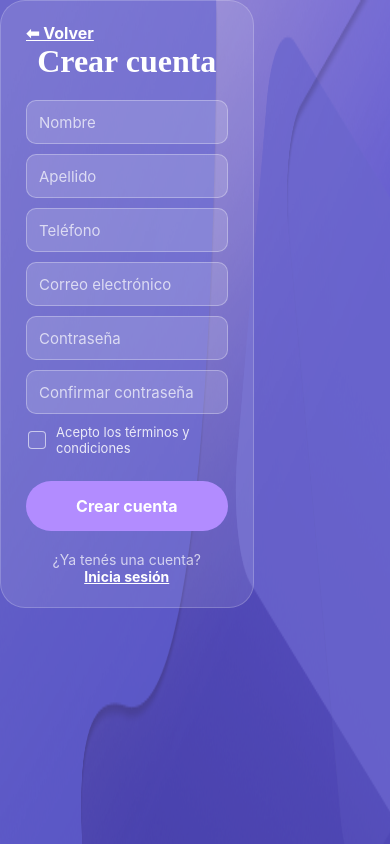
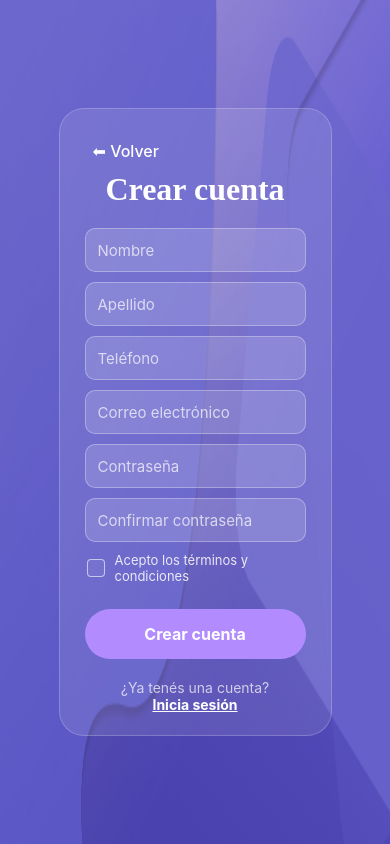
Before and after one commit to ftr-Melodika/FRONTEND_MELODIKA, a React Native app: screen /Register in a window 390 px wide. Built offline with nearby package versions, Linux system fonts and the light colour scheme.

Commit message:
Detalles UI hechos

```diff
--- a/src/components/Background.js
+++ b/src/components/Background.js
@@ -35,8 +35,10 @@ const styles = StyleSheet.create({
   content: {
     flex: 1,
     width: '100%',
-    // 👇 Eliminamos justifyContent y alignItems para que no comprima a los hijos.
-    // Ahora cada pantalla es libre de usar todo el ancho disponible.
+    // Centramos el contenido por defecto para que formularios queden centrados
+    // en pantallas como Login / Register sin tocar cada pantalla individualmente.
+    alignItems: 'center',
+    justifyContent: 'center'
   },
 });
 
--- a/src/components/Button.js
+++ b/src/components/Button.js
@@ -4,6 +4,7 @@ import { TouchableOpacity, Text, StyleSheet, ActivityIndicator } from 'react-nat
 export function Button({ title, onPress, variant = 'primary', style, textStyle, loading = false }) {
   const isSecondary = variant === 'secondary';
   const isLink = variant === 'link';
+  const isBack = variant === 'back';
 
   return (
     <TouchableOpacity
@@ -11,6 +12,7 @@ export function Button({ title, onPress, variant = 'primary', style, textStyle,
         styles.button,
         isSecondary && styles.buttonSecondary,
         isLink && styles.buttonLink,
+        isBack && styles.buttonBack,
         style
       ]}
       onPress={onPress}
@@ -24,6 +26,7 @@ export function Button({ title, onPress, variant = 'primary', style, textStyle,
           styles.text,
           isSecondary && styles.textSecondary,
           isLink && styles.textLink,
+          isBack && styles.textBack,
           textStyle
         ]}>
           {title}
@@ -35,9 +38,11 @@ export function Button({ title, onPress, variant = 'primary', style, textStyle,
 
 const styles = StyleSheet.create({
   button: { backgroundColor: '#b28cff', paddingVertical: 15, borderRadius: 30, alignItems: 'center', marginVertical: 10, width: '100%' },
+  buttonBack: { backgroundColor: 'transparent', paddingVertical: 6, paddingHorizontal: 8, borderRadius: 12, alignSelf: 'flex-start', marginVertical: 4, width: 'auto' },
   buttonSecondary: { backgroundColor: 'transparent', borderColor: '#fff', borderWidth: 1 },
   buttonLink: { backgroundColor: 'transparent', paddingVertical: 0, marginVertical: 0, width: 'auto' },
   text: { color: '#fff', fontSize: 16, fontWeight: 'bold' },
+  textBack: { color: '#fff', fontSize: 14, fontWeight: '500' },
   textSecondary: { color: '#fff' },
   textLink: { color: '#fff', fontSize: 14, textDecorationLine: 'underline' },
 });
--- a/src/components/SideMenu.js
+++ b/src/components/SideMenu.js
@@ -11,6 +11,7 @@ import { SubMenuItem } from './menu/SubMenuItem';
 
 const { width } = Dimensions.get('window');
 const DRAWER_WIDTH = 320;
+const DRAWER_LEFT_OFFSET = 48; // separacion para evitar notch/isla dinámica (ajuste final)
 
 // 👇 2. LIMPIAMOS LAS PROPS FANTASMAS (Chau cuenta y token)
 export function SideMenu({ visible, onClose, perfil, navigation }) {
@@ -54,6 +55,8 @@ export function SideMenu({ visible, onClose, perfil, navigation }) {
       <TouchableWithoutFeedback onPress={onClose}>
         <View style={styles.backdrop} />
       </TouchableWithoutFeedback>
+      {/* Relleno izquierdo para que el contenido del drawer no quede pegado al borde */}
+      <View style={styles.leftFill} />
       <Animated.View style={[styles.drawer, { transform: [{ translateX: slideAnim }] }]}>
 
         {/* Usamos el header de tu compa, pero sin pasarle la 'cuenta' innecesaria */}
@@ -116,11 +119,12 @@ export function SideMenu({ visible, onClose, perfil, navigation }) {
 const styles = StyleSheet.create({
   backdrop: { ...StyleSheet.absoluteFillObject, backgroundColor: 'rgba(0,0,0,0.6)' },
   drawer: {
-    position: 'absolute', top: 0, bottom: 0, left: 0,
+    position: 'absolute', top: 0, bottom: 0, left: DRAWER_LEFT_OFFSET,
     width: DRAWER_WIDTH,
     backgroundColor: '#0B0B15', // Fondo Deep Dark Figma
     borderRightWidth: 1, borderRightColor: 'rgba(255,255,255,0.05)'
   },
   scroll: { flex: 1, paddingTop: 5 },
+  leftFill: { position: 'absolute', left: 0, top: 0, bottom: 0, width: DRAWER_LEFT_OFFSET, backgroundColor: '#0B0B15' },
 
 });
--- a/src/components/menu/AccordotionItem.js
+++ b/src/components/menu/AccordotionItem.js
@@ -32,15 +32,15 @@ export function AccordotionItem({ title, icon, children }) {
 }
 
 const styles = StyleSheet.create({
-  container: { flexDirection: 'row', justifyContent: 'space-between', alignItems: 'center', paddingVertical: 16, paddingHorizontal: 25, borderLeftWidth: 4, borderLeftColor: 'transparent' },
+  container: { flexDirection: 'row', justifyContent: 'space-between', alignItems: 'center', paddingVertical: 16, paddingLeft: 30, paddingRight: 20, borderLeftWidth: 4, borderLeftColor: 'transparent' },
   openContainer: { backgroundColor: 'rgba(255,255,255,0.02)' },
-  leftContent: { flexDirection: 'row', alignItems: 'center' },
-  icon: { fontSize: 20, marginRight: 15, color: 'rgba(255,255,255,0.7)' },
-  text: { color: 'rgba(255,255,255,0.85)', fontSize: 16, fontWeight: '600' },
+  leftContent: { flexDirection: 'row', alignItems: 'center', flex: 1 },
+  icon: { fontSize: 20, marginRight: 12, color: 'rgba(255,255,255,0.7)' },
+  text: { color: 'rgba(255,255,255,0.85)', fontSize: 15, fontWeight: '600', flexShrink: 1, flexWrap: 'wrap' },
   openText: { color: '#fff' },
-  arrow: { color: 'rgba(255,255,255,0.4)', fontSize: 12 },
+  arrow: { color: 'rgba(255,255,255,0.4)', fontSize: 12, marginLeft: 8 },
 
   childrenContainer: { flexDirection: 'row', backgroundColor: 'rgba(0,0,0,0.15)' },
-  verticalLine: { width: 2, backgroundColor: 'rgba(255,255,255,0.1)', marginLeft: 34, marginTop: 10, marginBottom: 10, borderRadius: 2 },
-  childrenWrapper: { flex: 1, paddingLeft: 10, paddingVertical: 5 }
+  verticalLine: { width: 2, backgroundColor: 'rgba(255,255,255,0.1)', marginLeft: 38, marginTop: 10, marginBottom: 10, borderRadius: 2 },
+  childrenWrapper: { flex: 1, paddingLeft: 12, paddingVertical: 5 }
 });
--- a/src/components/menu/MenuItem.js
+++ b/src/components/menu/MenuItem.js
@@ -8,7 +8,7 @@ export function MenuItem({ title, icon, isActive, onPress }) {
       activeOpacity={0.7}
     >
       <Text style={[styles.icon, isActive && styles.activeText]}>{icon}</Text>
-      <Text style={[styles.text, isActive && styles.activeText]}>{title}</Text>
+      <Text style={[styles.text, isActive && styles.activeText]} numberOfLines={2}>{title}</Text>
     </TouchableOpacity>
   );
 }
@@ -17,6 +17,6 @@ const styles = StyleSheet.create({
   container: { flexDirection: 'row', alignItems: 'center', paddingVertical: 16, paddingHorizontal: 25, borderLeftWidth: 4, borderLeftColor: 'transparent' },
   activeContainer: { backgroundColor: 'rgba(178, 140, 255, 0.1)', borderLeftColor: '#b28cff' },
   icon: { fontSize: 20, marginRight: 15, color: 'rgba(255,255,255,0.7)' },
-  text: { color: 'rgba(255,255,255,0.85)', fontSize: 16, fontWeight: '600' },
+  text: { color: 'rgba(255,255,255,0.85)', fontSize: 16, fontWeight: '600', flexShrink: 1, flexWrap: 'wrap' },
   activeText: { color: '#b28cff', fontWeight: 'bold' }
 });
--- a/src/components/menu/SubMenuItem.js
+++ b/src/components/menu/SubMenuItem.js
@@ -7,13 +7,13 @@ export function SubMenuItem({ title, icon, isActive, onPress }) {
       onPress={onPress}
       activeOpacity={0.7}
     >
-      <Text style={[styles.text, isActive && styles.activeText]}>{icon}   {title}</Text>
+      <Text style={[styles.text, isActive && styles.activeText]} numberOfLines={2}>{icon}   {title}</Text>
     </TouchableOpacity>
   );
 }
 
 const styles = StyleSheet.create({
-  container: { paddingVertical: 14, paddingHorizontal: 15, borderRadius: 8 },
-  text: { color: 'rgba(255,255,255,0.65)', fontSize: 14, fontWeight: '500' },
+  container: { paddingVertical: 12, paddingHorizontal: 15, borderRadius: 8 },
+  text: { color: 'rgba(255,255,255,0.65)', fontSize: 14, fontWeight: '500', flexShrink: 1, flexWrap: 'wrap' },
   activeText: { color: '#b28cff', fontWeight: 'bold' }
 });
--- a/src/config/api.js
+++ b/src/config/api.js
@@ -1,8 +1,8 @@
 // Reemplazar por IP de la compu de cada uno
 //const BASE_URL = 'http://192.168.0.232:3000/api'; // IP gasti
-const BASE_URL = 'https://corroding-confused-polka.ngrok-free.dev/api'; // ngrok gasti
+//const BASE_URL = 'https://corroding-confused-polka.ngrok-free.dev/api'; // ngrok gasti
 //const BASE_URL = 'https://compile-upturned-greedily.ngrok-free.dev/api'; // Ngrok Juanma
-//const BASE_URL = 'http://192.168.1.23:3000/api' //IP IVO
+const BASE_URL = 'http://192.168.1.23:3000/api' //IP IVO
 export const ENDPOINTS = {
   login: `${BASE_URL}/cuentas/login`,
   register: `${BASE_URL}/cuentas/registrar`,
--- a/src/screens/CreateUserScreen.js
+++ b/src/screens/CreateUserScreen.js
@@ -1,6 +1,6 @@
 // Archivo: src/screens/CreateUserScreen.js
 import { useState, useContext } from 'react';
-import { View, Text, StyleSheet, Alert, ScrollView } from 'react-native';
+import { View, Text, StyleSheet, Alert, ScrollView, Dimensions } from 'react-native';
 import { Background } from '../components/Background';
 import { InputField } from '../components/InputField';
 import { Button } from '../components/Button';
@@ -27,6 +27,10 @@ export function CreateUserScreen({ navigation }) {
   const [gender, setGender] = useState('');
   const [birthdayISO, setBirthdayISO] = useState('');
   const [loading, setLoading] = useState(false);
+
+  // Calcular ancho responsivo para la tarjeta para que nunca supere el ancho de pantalla
+  const SCREEN_WIDTH = Dimensions.get('window').width;
+  const cardWidth = Math.min(Math.round(SCREEN_WIDTH * 0.9), 720); // 90% hasta 720px (más angosto)
 
   const handleCreateUser = async () => {
     if (!nombre || !username || !birthdayISO) return Alert.alert('Error', 'Por favor completá los campos clave.');
@@ -62,10 +66,10 @@ export function CreateUserScreen({ navigation }) {
     <Background>
       <ScrollView style={{flex: 1}} contentContainerStyle={styles.scrollContent} showsVerticalScrollIndicator={false}>
 
-        <View style={styles.glassCard}>
+        <View style={[styles.glassCard, { width: cardWidth }]}>
           <Button
             title="⬅ Volver"
-            variant="link"
+            variant="back"
             onPress={() => navigation.goBack()}
             style={styles.backButtonInside}
             textStyle={{ fontSize: 16 }}
@@ -77,7 +81,7 @@ export function CreateUserScreen({ navigation }) {
           <InputField placeholder="País (opcional)" value={pais} onChangeText={setPais} />
           <DropdownField label="Género" options={GENDER_OPTIONS} value={gender} onSelect={setGender} />
           <InputField placeholder="Foto (URL opcional)" value={fotoUrl} onChangeText={setFotoUrl} />
-          <Button title="Crear usuario" onPress={handleCreateUser} loading={loading} />
+          <Button title="Crear perfil" onPress={handleCreateUser} loading={loading} />
         </View>
       </ScrollView>
     </Background>
@@ -86,7 +90,7 @@ export function CreateUserScreen({ navigation }) {
 
 const styles = StyleSheet.create({
   backButtonInside: { alignSelf: 'flex-start', marginBottom: 15 },
-  scrollContent: { flexGrow: 1, justifyContent: 'center', alignItems: 'center', paddingVertical: 20 },
-  glassCard: { width: '85%', backgroundColor: 'rgba(255, 255, 255, 0.1)', borderRadius: 25, paddingVertical: 25, paddingHorizontal: 25, borderColor: 'rgba(255, 255, 255, 0.2)', borderWidth: 1 },
+  scrollContent: { flexGrow: 1, justifyContent: 'flex-start', alignItems: 'center', paddingVertical: 20 },
+  glassCard: { alignSelf: 'center', backgroundColor: 'rgba(255, 255, 255, 0.1)', borderRadius: 25, paddingVertical: 18, paddingHorizontal: 28, marginVertical: 18, borderColor: 'rgba(255, 255, 255, 0.2)', borderWidth: 1 },
   title: { fontSize: 24, color: '#fff', textAlign: 'center', marginBottom: 15, fontFamily: 'serif', fontWeight: 'bold' },
 });
--- a/src/screens/LoginScreen.js
+++ b/src/screens/LoginScreen.js
@@ -49,7 +49,7 @@ export function LoginScreen({ navigation }) {
 }
 
 const styles = StyleSheet.create({
-  glassCard: { width: '65%', backgroundColor: 'rgba(255, 255, 255, 0.1)', borderRadius: 25, paddingVertical: 5, paddingHorizontal: 25, marginVertical: 15, borderColor: 'rgba(255, 255, 255, 0.2)', borderWidth: 1 },
+  glassCard: { alignSelf: 'center', width: '70%', maxWidth: 720, backgroundColor: 'rgba(255, 255, 255, 0.1)', borderRadius: 25, paddingVertical: 5, paddingHorizontal: 25, marginVertical: 15, borderColor: 'rgba(255, 255, 255, 0.2)', borderWidth: 1 },
   title: { fontSize: 24, color: '#fff', textAlign: 'center', marginBottom: 20, fontFamily: 'serif', fontWeight: 'bold' },
   containerLinks: { alignItems: 'center', marginVertical: 10 }
 });
--- a/src/screens/ProgresoScreen.js
+++ b/src/screens/ProgresoScreen.js
@@ -102,7 +102,7 @@ export function ProgresoScreen({ navigation }) {
 }
 
 const styles = StyleSheet.create({
-  container: { flex: 1, padding: 20 },
+  container: { flex: 1, padding: 20, width: '100%' },
 
   // Header
   header: { flexDirection: 'row', alignItems: 'center', marginBottom: 25 },
--- a/src/screens/RegisterScreen.js
+++ b/src/screens/RegisterScreen.js
@@ -39,9 +39,9 @@ export function RegisterScreen({ navigation }) {
         <ScrollView showsVerticalScrollIndicator={false} contentContainerStyle={styles.scrollContent}>
           <Button
             title="⬅ Volver"
-            variant="link"
+            variant="back"
             onPress={() => navigation.goBack()}
-            style={styles.backButtonInside}
+            style={[styles.backButtonInside]}
             textStyle={{ fontSize: 16 }}
           />
           <Text style={styles.title}>Crear cuenta</Text>
@@ -70,7 +70,7 @@ export function RegisterScreen({ navigation }) {
 
 const styles = StyleSheet.create({
   backButtonInside: { alignSelf: 'flex-start' },
-  glassCard: { width: '65%', maxHeight: '90%', backgroundColor: 'rgba(255, 255, 255, 0.1)', borderRadius: 25, borderColor: 'rgba(255, 255, 255, 0.2)', borderWidth: 1, paddingHorizontal: 25, paddingVertical: 2 },
+  glassCard: { alignSelf: 'center', width: '70%', maxWidth: 720, maxHeight: '90%', backgroundColor: 'rgba(255, 255, 255, 0.1)', borderRadius: 25, borderColor: 'rgba(255, 255, 255, 0.2)', borderWidth: 1, paddingHorizontal: 25, paddingVertical: 2 },
   scrollContent: { paddingVertical: 20 },
   title: { fontSize: 32, color: '#fff', textAlign: 'center', marginBottom: 20, fontFamily: 'serif', fontWeight: 'bold' },
 });
```
